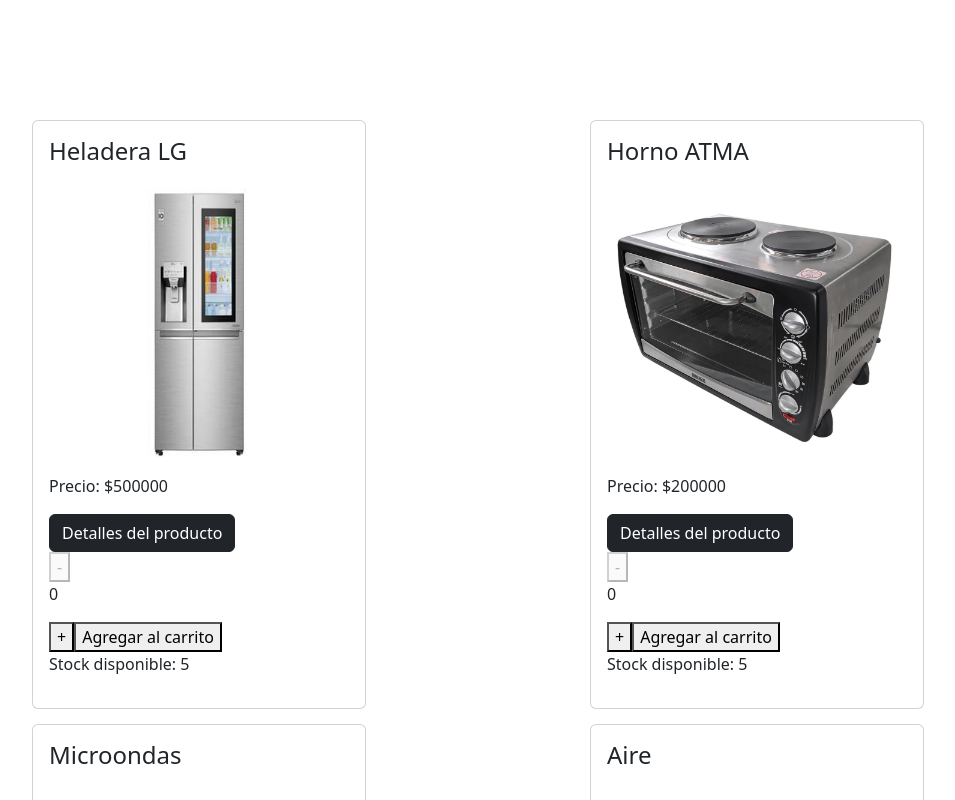
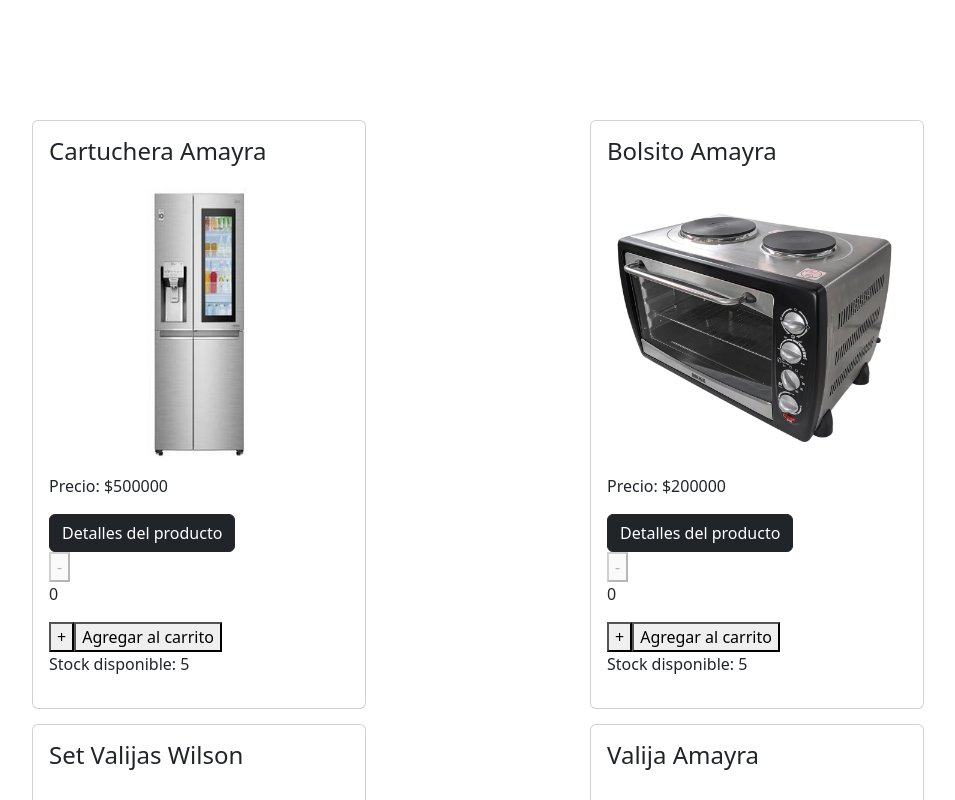
Before and after one commit to Marcos115/React-Js-2.0, a React (Create React App) app: page /product in a window 1280 px wide. Shown: the part 220-1020 px from the top of the page, without its empty margins (180-1135 px from the left). Built offline with nearby package versions, Linux system fonts and the light colour scheme.

Commit message:
arreglos y desafío

```diff
--- a/src/components/ItemDetail.js
+++ b/src/components/ItemDetail.js
@@ -1,70 +1,32 @@
-// import React from 'react'
-// // import ItemCount from "./ItemCount"
-// import fotoheladera from "../assets/heladeralg.jpg"
-
-// const ItemDetail = ({ producto }) => {
-
-//     return (
-//         <div className="detailedInfo">
-//             <img src={fotoheladera} alt="foto" />
-//             <ul>
-//             <li className="itemTitle">{producto.title}</li>
-//             <li>{producto.price}</li>
-//             <li >{producto.stock}</li>
-//             <li className="descripcion">{producto.descripcion}</li>
-//             </ul>
-//         </div>
-//             )
-// }
-
-// // const ItemDetail = ({ item }) => {
-// //     return (
-// //         <>
-// //         <div className='detailedInfo'>
-// //             <div>
-// //                 <h2>Detalles</h2>
-// //                 <p className='itemTitle'>{item.nombre}</p>
-// //                 <img src={fotoheladera} alt=""/>
-// //                 <p className='descripcion'>{item.descripcion}</p>
-// //                 <ItemCount stock={item.stock}/>
-// //             </div>
-// //         </div>
-// //         </>
-// //     )
-// // }
 
 
 
+import React from 'react'
+import Cuenta from "./ItemCount"
+import { Link } from 'react-router-dom'
+import { useState } from 'react'
 
-
-//  export default ItemDetail
-
-
-import React from "react"
-import ItemCount from "./ItemCount"
-import {Link} from "react-router-dom"
-import { useState } from "react"
-
-const ItemDetail = ( data ) => {
+const ItemDetail = (details) => {
     const [carrito, setCarrito] = useState(false)
-    const onAdd = (q) =>{
+    const onAdd = (q) => {
         setCarrito(true)
+        console.log(`Añadiste ${q} cantidades al carrito`)
     }
     return (
         <>
-            <div className='cardDetail'>
-                <h1><strong> {data.title}</strong></h1>
-                <img className='imgLego' src={data.image} alt={data.title} />
-                <h2>Precio: ${data.price}</h2>
-                <p className='description'>Descripción: {data.description}</p>
+            <div className='Card'>
+                <h4 className='card-tilte'>{details.title}</h4>
+                <img src={details.image} className="foto" alt='Item' />
+                <p>Precio: ${details.price}</p>
+                <p>Medidas: {details.medidas}</p>
                 {
                     carrito
-                    ?<Link to = "/cart/">Terminar compra</Link>
-                    :<ItemCount stock = {data.stock} onAdd = {onAdd} initial = {0}/>
+                        ? <Link to="/cart">Terminar compra</Link>
+                        : <Cuenta stock={5} onAdd={onAdd} />
                 }
             </div>
-            <Link to = {"/"}>
-                <button className = "btn btn-dark">
+            <Link to={`/`} >
+                <button className="btn btn-dark">
                     Volver
                 </button>
             </Link>
--- a/src/components/ItemDetailContainer.js
+++ b/src/components/ItemDetailContainer.js
@@ -1,73 +1,56 @@
 
-// import {useEffect, useState} from 'react'
-// import { getItem} from '../components/ItemListContainer'
+
+// import React, {useEffect, useState} from 'react'
 // import ItemDetail from './ItemDetail'
+// import { useParams } from 'react-router-dom'
+// import { Loader } from './Loader'
+// import  {productos}  from '../productos'
 
 // const ItemDetailContainer = () => {
 
-//     const [product, setProduct] = useState({})
+//     const {id} = useParams()
+//     const [producto, setProducto] = useState()
+
+//     const getProduct = () => new Promise((res, rej) => {
+//         setTimeout(() => res(productos.find(product => product.id === Number(id))), 2000)
+//     })
+
 //     useEffect(() => {
-//         getItem().then ((product) => {
-//             setProduct(product)
-//         })
-
-//     }, [])
+//         getProduct()
+//             .then(res => setProducto(res))
+//     }, )
 
 //     return (
-//         <ItemDetail item = {product} />
+//         <>
+//             {
+//                 producto ? < ItemDetail producto={producto} /> : <Loader />
+//             }
+//         </>
 //     )
 // }
 
 // export default ItemDetailContainer
 
-// import {useEffect, useState} from 'react'
-// import {getItem} from '../components/Detalles'
-// import ItemDetail from '../components/ItemDetail'
 
-// const ItemDetailContainer = () => {
-
-//     const [product, setProduct] = useState({})
-//     useEffect(() => {
-//         getItem().then ((product) => {
-//             setProduct(product)
-//         })
-
-//     }, [])
-
-//     return (
-//         <ItemDetail producto = {product} />
-//     )
-// }
-
-// export default ItemDetailContainer
-
-import React, {useEffect, useState} from 'react'
-import ItemDetail from './ItemDetail'
-import { useParams } from 'react-router-dom'
-import { Loader } from './Loader'
-import  {productos}  from '../productos'
+import React from 'react'
+import { useState, useEffect } from 'react';
+import { useParams } from 'react-router-dom';
+import Productos from "../productos"
+import ItemDetail from './ItemDetail';
 
 const ItemDetailContainer = () => {
-
-    const {id} = useParams()
-    const [producto, setProducto] = useState()
-
-    const getProduct = () => new Promise((res, rej) => {
-        setTimeout(() => res(productos.find(product => product.id === Number(id))), 2000)
-    })
-
+    const { itemId } = useParams()
+    const [details, setDetails] = useState([])
     useEffect(() => {
-        getProduct()
-            .then(res => setProducto(res))
-    }, )
-
+        getItem().then(res => setDetails(res.find((Productos) => Number(Productos.id) === Number(itemId))))
+    }, [itemId])
+    const getItem = () => new Promise((res, rej) => {
+        setTimeout(() =>
+            res(Productos),
+            2000)
+    });
     return (
-        <>
-            {
-                producto ? < ItemDetail producto={producto} /> : <Loader />
-            }
-        </>
+        <div><ItemDetail details={details} /></div>
     )
 }
-
 export default ItemDetailContainer
--- a/src/components/NavBar.js
+++ b/src/components/NavBar.js
@@ -1,34 +1,6 @@
 
 
 import foto from "../assets/logo.png"
-
-
-// const NavBar = () => {
-//     return (
-//         <div>
-//             <div>
-//             <h1 class = "bienvenidos">Bienvenidos</h1>
-//             <img class="logo" src={foto} alt="" />
-//             </div>
-//             <div class="Navbar">
-//                 <ul>
-//                     <li><a href=".">Inicio</a></li>
-//                 </ul>
-//                 <ul>
-//                     <li><a href=".">Productos</a></li>
-//                 </ul>
-//                 <ul>
-//                     <li><a href=".">Contacto</a></li>
-//                 </ul>
-//                 <ul>
-//                     <li><a href=".">Sobre Nosotros</a></li>
-//                 </ul>
-//             </div>
-//         </div>
-//     )
-// }
-
-// export default NavBar;
 
 import { Link } from "react-router-dom"
 
@@ -47,9 +19,6 @@
                     <li><Link to ="/product/">Productos</Link></li>
                 </ul>
                 <ul>
-                    <li><Link to ="/detail/">Detalles de los Productos</Link></li>
-                </ul>
-                <ul>
                     <li><Link to = "/cart/">Carrito</Link></li>
                 </ul>
                 <ul>
--- a/src/index.js
+++ b/src/index.js
@@ -1,8 +1,8 @@
 import React from 'react';
 import ReactDOM from 'react-dom/client';
 import App from './App';
-import 'bootstrap/dist/css/bootstrap.min.css';
 
+import "bootstrap/dist/css/bootstrap.min.css"
 
 
 const root = ReactDOM.createRoot(document.getElementById('root'));
--- a/src/productos.js
+++ b/src/productos.js
@@ -4,35 +4,34 @@
 import fotoaire from "./assets/aire.jpg"
 
 
-export const productos = () => [
+const productos = () => [
     {
         id: 1,
-        title: "Heladera LG",
+        title: "Cartuchera Amayra",
+        image: fotoheladera,
         price: 500000,
-        stock: 15,
-        image: fotoheladera,
+        medidas: "190x60 cm.",
     },
     {
         id: 2,
-        title: "Horno ATMA",
+        title: "Bolsito Amayra",
+        image: fotohorno,
         price: 200000,
-        stock: 15,
-        image: fotohorno,
+        medidas: "80x90 cm."
     },
     {
         id: 3,
-        title: "Microondas",
-        price: 120000,
-        stock: 15,
+        title: "Set Valijas Wilson",
         image: fotomicroondas,
+        price: 100000,
+        medidas: "40x30 cm."
     },
     {
         id: 4,
-        title: "Aire",
+        title: "Valija Amayra",
+        image:fotoaire,
         price: 200000,
-        stock: 15,
-        image: fotoaire,
+        medidas: "80x90 cm."
     },
 ]
-
 export default productos
```
Also changed, not shown: src/App.js (+0 -64 lines), src/app/Layout.js (+10 -11 lines), src/app/Router.js (+0 -20 lines).
